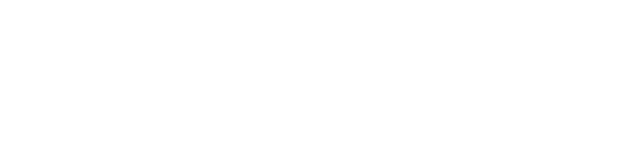
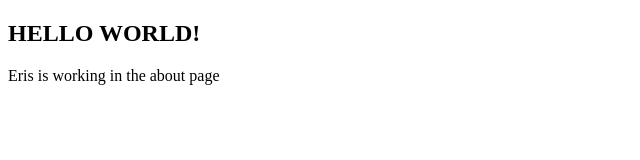
Before and after one commit to AlbinQestaj/CreativeHubAcademy-II, a plain HTML site: page about.html in a window 1280 px wide. Shown: the whole page, without its empty margins (0-640 px from the left). Drawn offline with Linux system fonts and the light colour scheme.

Commit message:
changes in about page

```diff
--- a/about.html
+++ b/about.html
@@ -5,5 +5,8 @@
     <meta name="viewport" content="width=device-width, initial-scale=1.0" />
     <title>About</title>
   </head>
-  <body></body>
+  <body>
+    <h2>HELLO WORLD!</h2>
+    <p> Eris is working in the about page</p>
+  </body>
 </html>
```
Also changed, not shown: sss.html (added, +12 -0 lines).
